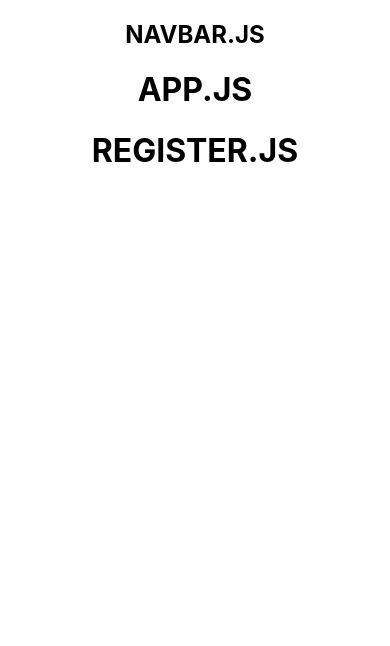
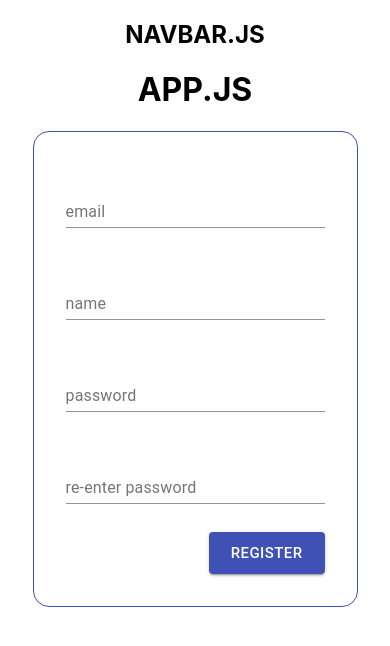
Before and after one commit to adriannajuchacz/freunder, a React (Create React App) app in the folder freunder-frontend/: page /register in a window 390 px wide. Shown: the top 646 px of the page. Built offline with nearby package versions, Linux system fonts and the light colour scheme.

Commit message:
added login & register forms (responsive)

```diff
--- a/freunder-frontend/src/components/auth/Login.js
+++ b/freunder-frontend/src/components/auth/Login.js
@@ -1,6 +1,9 @@
 import React, { Component } from "react";
+import FormControl from "@material-ui/core/FormControl";
 import TextField from "@material-ui/core/TextField";
 import Button from "@material-ui/core/Button";
+import Grid from "@material-ui/core/Grid";
+import Box from "@material-ui/core/Box";
 import { connect } from "react-redux";
 import { login } from "../../actions/authActions";
 
@@ -8,14 +11,41 @@ export class Login extends Component {
   render() {
     return (
       <div>
-        <h1>LOGIN.JS</h1>
-        <form className="sth" noValidate autoComplete="off">
-          <TextField id="standard-basic" label="Standard" />
-          <TextField id="standard-basic" label="Standard" />
-          <Button variant="contained" onClick={login()}>
-            Login
-          </Button>
-        </form>
+        <h3>Log into the app with your email & password:</h3>
+        <Grid container justify="center" alignItems="center">
+          <Grid item md={6} xs={10}>
+            <Box borderColor="primary.main" borderRadius={16} p={4} border={1}>
+              <form>
+                <FormControl fullWidth>
+                  <TextField
+                    id="standard-basic"
+                    margin="normal"
+                    label="email"
+                  />
+                  <br />
+                  <TextField
+                    id="standard-basic"
+                    margin="normal"
+                    type="password"
+                    label="password"
+                  />
+                  <br />
+                </FormControl>
+                <Grid container justify="flex-end">
+                  <Button
+                    variant="contained"
+                    color="primary"
+                    size="large"
+                    margin="normal"
+                    onClick={login()}
+                  >
+                    Log in
+                  </Button>
+                </Grid>
+              </form>
+            </Box>
+          </Grid>
+        </Grid>
       </div>
     );
   }
--- a/freunder-frontend/src/components/auth/Register.js
+++ b/freunder-frontend/src/components/auth/Register.js
@@ -1,13 +1,61 @@
-import React, { Component } from 'react'
+import React, { Component } from "react";
+import FormControl from "@material-ui/core/FormControl";
+import TextField from "@material-ui/core/TextField";
+import Button from "@material-ui/core/Button";
+import Grid from "@material-ui/core/Grid";
+import Box from "@material-ui/core/Box";
+import { login } from "../../actions/authActions";
 
 export class Register extends Component {
-    render() {
-        return (
-            <div>
-                <h1>REGISTER.JS</h1>
-            </div>
-        )
-    }
+  render() {
+    return (
+      <div>
+        <Grid container justify="center" alignItems="center">
+          <Grid item md={6} xs={10}>
+            <Box borderColor="primary.main" borderRadius={16} p={4} border={1}>
+              <form>
+                <FormControl fullWidth>
+                  <TextField
+                    id="standard-basic"
+                    margin="normal"
+                    label="email"
+                  />
+                  <br />
+                  <TextField id="standard-basic" margin="normal" label="name" />
+                  <br />
+                  <TextField
+                    id="standard-basic"
+                    margin="normal"
+                    type="password"
+                    label="password"
+                  />
+                  <br />
+                  <TextField
+                    id="standard-basic"
+                    margin="normal"
+                    type="password"
+                    label="re-enter password"
+                  />
+                  <br />
+                </FormControl>
+                <Grid container justify="flex-end">
+                  <Button
+                    variant="contained"
+                    color="primary"
+                    size="large"
+                    margin="normal"
+                    onClick={login()}
+                  >
+                    Register
+                  </Button>
+                </Grid>
+              </form>
+            </Box>
+          </Grid>
+        </Grid>
+      </div>
+    );
+  }
 }
 
-export default Register
+export default Register;
```
